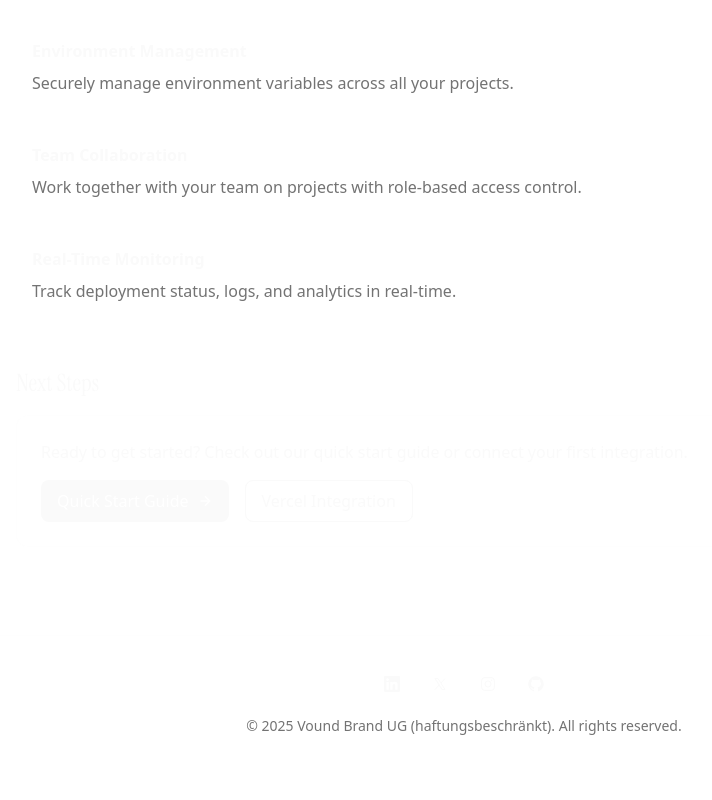
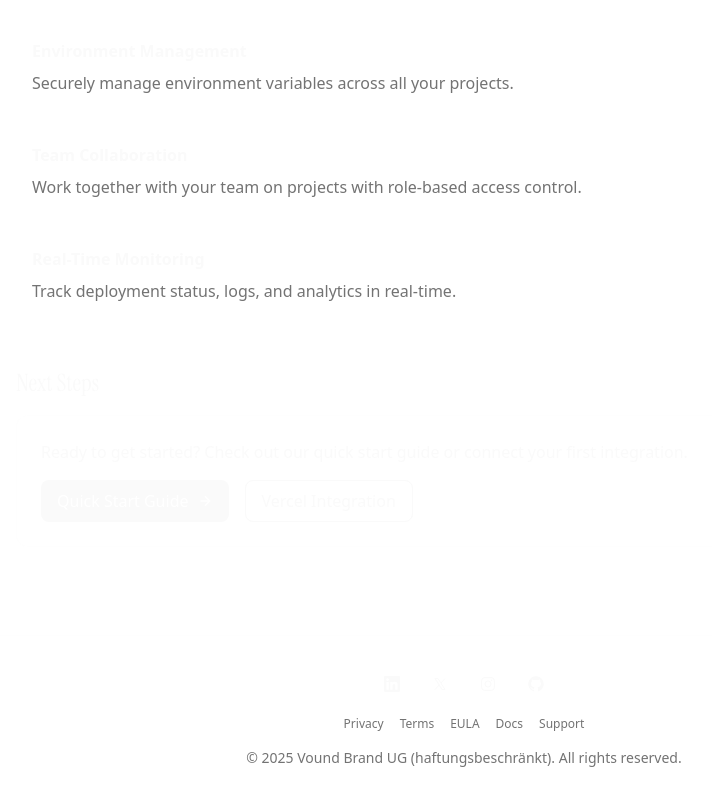
Before and after one commit to voundbrand/l4yercak3-landing, a Next.js app: page /docs in a window 1280 px wide. Shown: the part 982-1782 px from the top of the page, without its empty margins (320-1032 px from the left). Before the commit the page ends 1750 px from the top, so only its background shows below. Built offline with nearby package versions, Linux system fonts and the light colour scheme; no server answers.

Commit message:
feat: add legal links to all page footers
- Added Privacy, Terms, EULA, Docs, Support links to docs layout footer
- Added same legal links to main homepage footer
- Links appear below social icons, above copyright/slogan

```diff
--- a/src/components/docs-layout.tsx
+++ b/src/components/docs-layout.tsx
@@ -453,6 +453,55 @@ export function DocsLayout({ children }: DocsLayoutProps) {
                     </Link>
                   </div>
 
+                  {/* Legal Links */}
+                  <div className="flex flex-wrap justify-center gap-4 text-xs">
+                    <Link
+                      href="/privacy"
+                      className={cn(
+                        "hover:underline transition-colors",
+                        readingMode === 'sepia' ? 'text-amber-700' : 'text-muted-foreground'
+                      )}
+                    >
+                      Privacy
+                    </Link>
+                    <Link
+                      href="/terms"
+                      className={cn(
+                        "hover:underline transition-colors",
+                        readingMode === 'sepia' ? 'text-amber-700' : 'text-muted-foreground'
+                      )}
+                    >
+                      Terms
+                    </Link>
+                    <Link
+                      href="/eula"
+                      className={cn(
+                        "hover:underline transition-colors",
+                        readingMode === 'sepia' ? 'text-amber-700' : 'text-muted-foreground'
+                      )}
+                    >
+                      EULA
+                    </Link>
+                    <Link
+                      href="/docs"
+                      className={cn(
+                        "hover:underline transition-colors",
+                        readingMode === 'sepia' ? 'text-amber-700' : 'text-muted-foreground'
+                      )}
+                    >
+                      Docs
+                    </Link>
+                    <Link
+                      href="/support"
+                      className={cn(
+                        "hover:underline transition-colors",
+                        readingMode === 'sepia' ? 'text-amber-700' : 'text-muted-foreground'
+                      )}
+                    >
+                      Support
+                    </Link>
+                  </div>
+
                   {/* Copyright */}
                   <p className={cn("text-sm", theme.muted)}>
                     © {new Date().getFullYear()} Vound Brand UG (haftungsbeschränkt). All rights reserved.
--- a/src/components/footer.tsx
+++ b/src/components/footer.tsx
@@ -95,6 +95,25 @@ export const Footer = () => {
       </ClientOnly>
       </div>
 
+      {/* Legal Links */}
+      <div className="flex flex-wrap justify-center gap-4 text-xs text-foreground/60">
+        <Link href="/privacy" className="hover:underline hover:text-foreground/80 transition-colors">
+          Privacy
+        </Link>
+        <Link href="/terms" className="hover:underline hover:text-foreground/80 transition-colors">
+          Terms
+        </Link>
+        <Link href="/eula" className="hover:underline hover:text-foreground/80 transition-colors">
+          EULA
+        </Link>
+        <Link href="/docs" className="hover:underline hover:text-foreground/80 transition-colors">
+          Docs
+        </Link>
+        <Link href="/support" className="hover:underline hover:text-foreground/80 transition-colors">
+          Support
+        </Link>
+      </div>
+
       {/* VC Batch Slogan */}
       <div className="text-xs text-foreground/60 font-medium">
         L4YERCAK3 is a vc83-batch-1 startup
```
